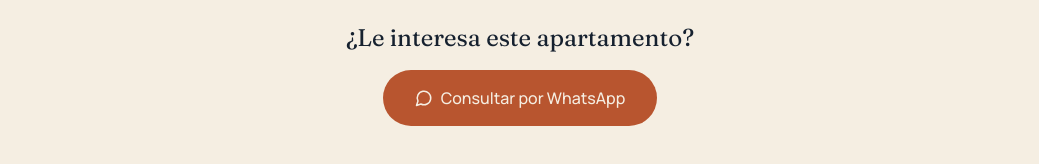
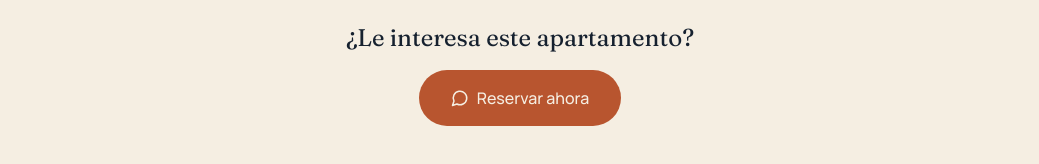
Before and after one commit to BladimirBLopez/andes-stay, a Next.js app: page /apartamentos/garzonier-premium in a window 1280 px wide. Shown: the part 1365-1529 px from the top of the page, without its empty margins (120-1159 px from the left). Built offline with nearby package versions, Linux system fonts and the light colour scheme.

Commit message:
feat: botón Reservar ahora con mensaje prellenado de WhatsApp

```diff
--- a/app/apartamentos/garzonier-premium/page.tsx
+++ b/app/apartamentos/garzonier-premium/page.tsx
@@ -122,13 +122,15 @@ export default function GarzonierPremium() {
           ¿Le interesa este apartamento?
         </h2>
         <a
-          href={`https://wa.me/${WHATSAPP_NUMBER}`}
+          href={`https://wa.me/${WHATSAPP_NUMBER}?text=${encodeURIComponent(
+            "Hola, me interesa reservar el Garzonier Premium con Sol y Vista Espectacular. ¿Está disponible?"
+          )}`}
           target="_blank"
           rel="noopener noreferrer"
           className="inline-flex items-center gap-2 bg-terracota hover:bg-terracota-light transition-colors text-hueso px-8 py-4 rounded-full font-medium"
         >
           <MessageCircle size={18} />
-          Consultar por WhatsApp
+          Reservar ahora
         </a>
       </div>
     </main>
```
